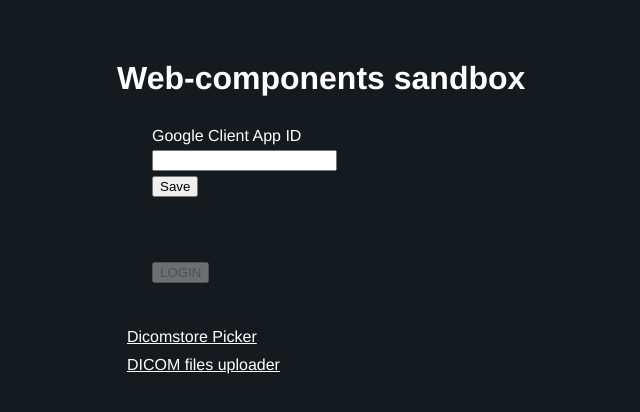
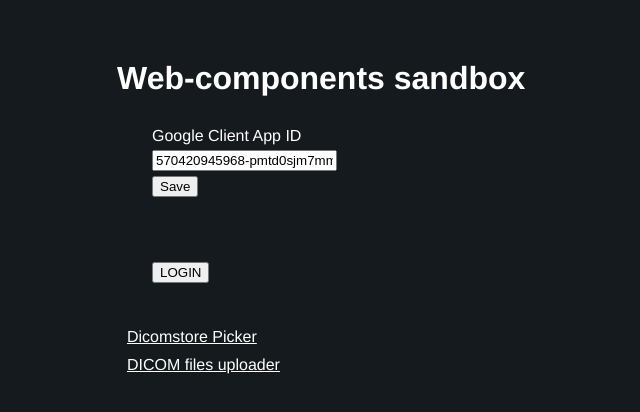
Before and after one commit to quantumsoftgroup/healthcare-api-adapter, a Vue app: page / in a window 1280 px wide. Shown: the top 412 px of the page, without its empty margins (273-913 px from the left). Built offline with nearby package versions, Linux system fonts and the light colour scheme.

Commit message:
Add default appID

```diff
--- a/src/App.vue
+++ b/src/App.vue
@@ -34,7 +34,9 @@ export default {
   },
   data: function() {
     return {
-      googleClientId: sessionStorage.getItem("googleClientId"),
+      googleClientId:
+        sessionStorage.getItem("googleClientId") ||
+        "570420945968-pmtd0sjm7mmf3i5m7ld09aos1op3qva1.apps.googleusercontent.com",
       googleOAuthToken: sessionStorage.getItem("googleOAuthToken")
     };
   },
```
